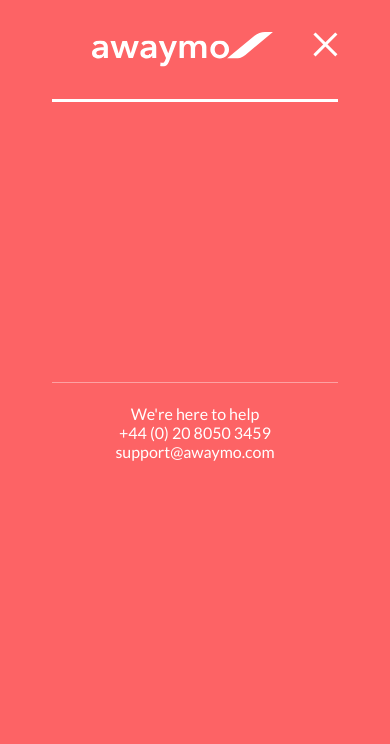
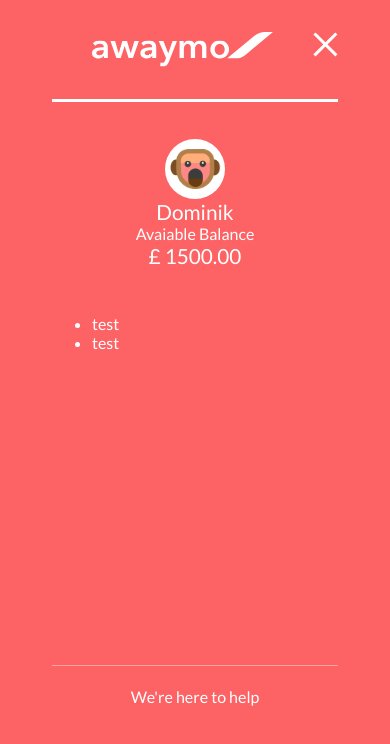
Before and after one commit to Pyot/react-menu, a React (Create React App) app: page / in a window 390 px wide. Shown: the top 744 px of the page. Built offline with nearby package versions, Linux system fonts and the light colour scheme.

Commit message:
Mobile UserBadge added

```diff
--- /dev/null
+++ b/src/components/Menus/MobileMenu/Body/Body.jsx
@@ -0,0 +1,17 @@
+import React from 'react';
+import styled from 'styled-components';
+
+export const Body = styled.div`
+    display:flex;
+`
+export const List = styled.ul`
+    font-weight:900;
+    font-size: 2.3rem;
+    list-style: none;
+    margin: 0px;
+    padding: 0px;
+    letter-spacing: -1px;
+`
+export const BodyWrapper = styled.div`
+    flex: 1;
+`
--- a/src/components/Menus/MobileMenu/MobileMenuContainer.jsx
+++ b/src/components/Menus/MobileMenu/MobileMenuContainer.jsx
@@ -3,9 +3,9 @@ import styled from 'styled-components';
 import { v4 } from 'uuid';
 
 import { Header, Logo, Button, Close, Spacer } from 'components/Menus/Header/Header';
-import { Body, List, BodyWrapper } from 'components/Menus/DesktopMenu/Body/Body';
-import ListItem from 'components/Menus/DesktopMenu/ListItem/ListItem';
-import UserBadge from 'components/Menus/DesktopMenu/UserBadge/UserBadge';
+import { Body, BodyWrapper } from 'components/Menus/MobileMenu/Body/Body';
+// import ListItem from 'components/Menus/MobileMenu/ListItem/ListItem';
+import UserBadge from 'components/Menus/MobileMenu/UserBadge/UserBadge';
 import { Footer, Line } from 'components/Menus/Footer/Footer';
 
 
@@ -21,7 +21,6 @@ const Menu = styled.header`
 `
 
 const MenuWrapper = styled.div`
-    max-width: 1236px;
     margin: auto;
     padding: 0px 52px;
 `
@@ -38,12 +37,27 @@ const MenuContainer = ({data}) => {
                         <Close />
                     </Button>
                 </Header>
+                <Body>
+                    <BodyWrapper>
+                        <UserBadge
+                            name={data.user.name}
+                            available={data.user.available}
+                            avatar={data.user.avatar}
+                        />
+                        <ul>
+                            <li>
+                                test
+                            </li>
+                            <li>
+                                test
+                            </li>
+                        </ul>
+                    </BodyWrapper>
+                </Body>
 
                 <Footer>
                         <Line/>
                         <div>We're here to help</div>
-                        <div>+44 (0) 20 8050 3459</div>
-                        <div>support@awaymo.com</div>
                 </Footer>
             </MenuWrapper>
         </Menu>
--- /dev/null
+++ b/src/components/Menus/MobileMenu/UserBadge/UserBadge.jsx
@@ -0,0 +1,62 @@
+import React from 'react';
+import styled from 'styled-components';
+
+
+const Wrapper = styled.div`
+    flex: ${props => props.flex && props.flex};
+    display: flex;
+    flex-direction: column;
+    padding-bottom: 30px;
+    margin-bottom: 12px;
+    padding-top: 16px;
+    align-items: center;
+`
+
+const AvatarOuter = styled.div`
+    height: 60px;
+    text-align: center;
+    width: 60px;
+    position: relative;
+    background: #fff;
+    vertical-align: middle;
+    border-radius: 50px;
+    float: ${props => props.float && props.float};
+`
+
+
+const Image = styled.img`
+    height: 40px;
+    top: 50%;
+    position: absolute;
+    transform: translate(-50%,-50%);
+`
+
+const Info = styled.div`
+    font-size:1.3rem;
+    display: flex;
+    flex-direction: column;
+`
+
+const Span = styled.span`
+    text-align: center;
+    font-size: ${props => props.size && props.size };
+`
+
+
+const UserBadge = ({ name, available, avatar }) =>
+    <Wrapper>
+        <AvatarOuter>
+                <Image src={avatar ? avatar : 'avatar.png'}
+                alt={'avatar'}
+                />
+        </AvatarOuter>
+        <Info>
+            <Span>{name}</Span>
+            <Span size={'1rem'}>Avaiable Balance</Span>
+            <Span>&pound; {available} </Span>
+        </Info>
+    </Wrapper>
+
+
+
+export default UserBadge;
--- a/src/data-mockup/data.js
+++ b/src/data-mockup/data.js
@@ -20,7 +20,7 @@ const data = {
     { name: "About", href: "/about-us" },
     { name: "FAQ", href: "/faq" }],
 
-    user: { name: "Dominik Biel", available: "1500.00", avatar: null }
+    user: { name: "Dominik", surname:"Biel",  available: "1500.00", avatar: null }
 }
 
 export default data
```
